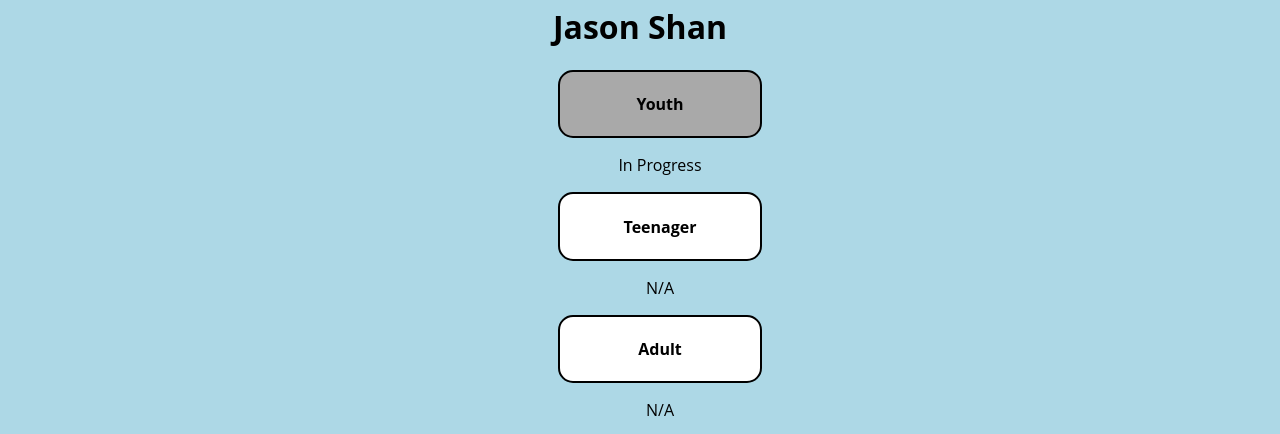
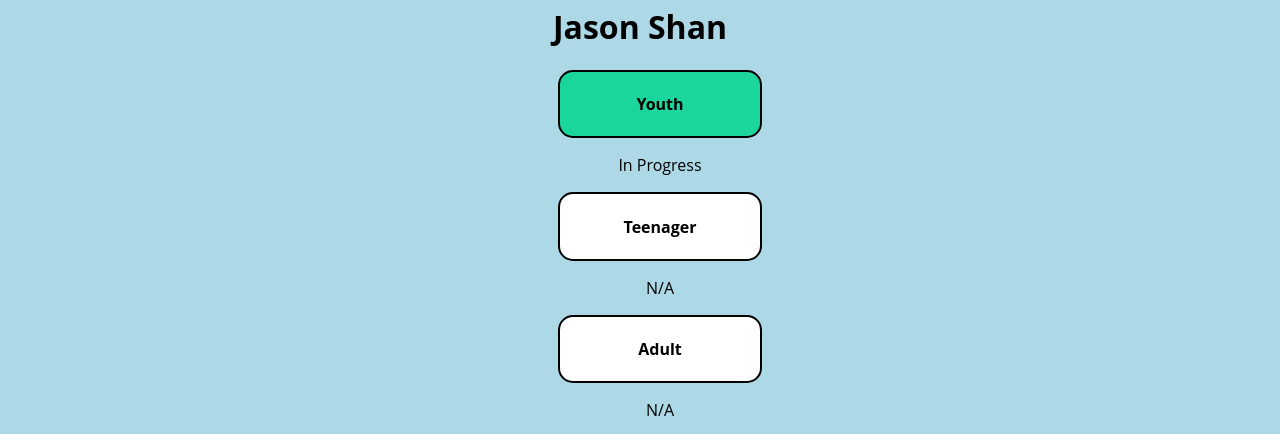
Before and after one commit to jjasonsshan/jjasonsshan.github.io, a plain HTML site: page index.html in a window 1280 px wide. In both pictures the pointer is over the item "Youth". Shown: the part 358-792 px from the top of the page. Drawn offline with Linux system fonts and the light colour scheme.

Commit message:
Transition Animation

```diff
--- a/style.css
+++ b/style.css
@@ -25,6 +25,7 @@ body {
   width: 200px;
   margin: 0 auto;
   background-color: white;
+  transition: background-color 3s;
 }
 
 .v-boxHover h4{
@@ -36,7 +37,7 @@ body {
 }
 
 .v-boxHover:hover{
-  background-color: darkgrey;
+  background-color: #19d69c;
 }
 
 #channel{
```
